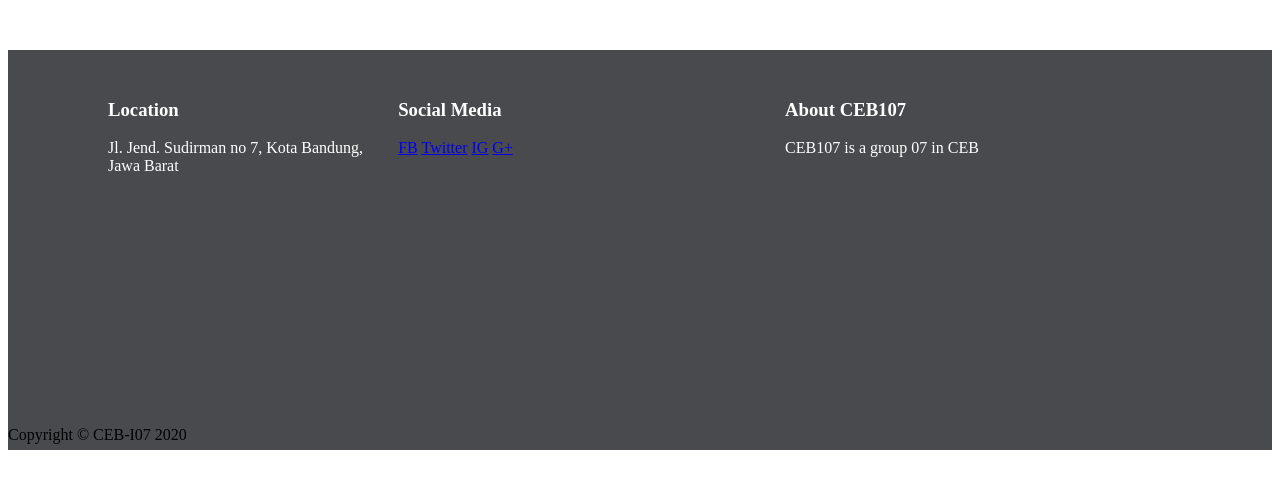
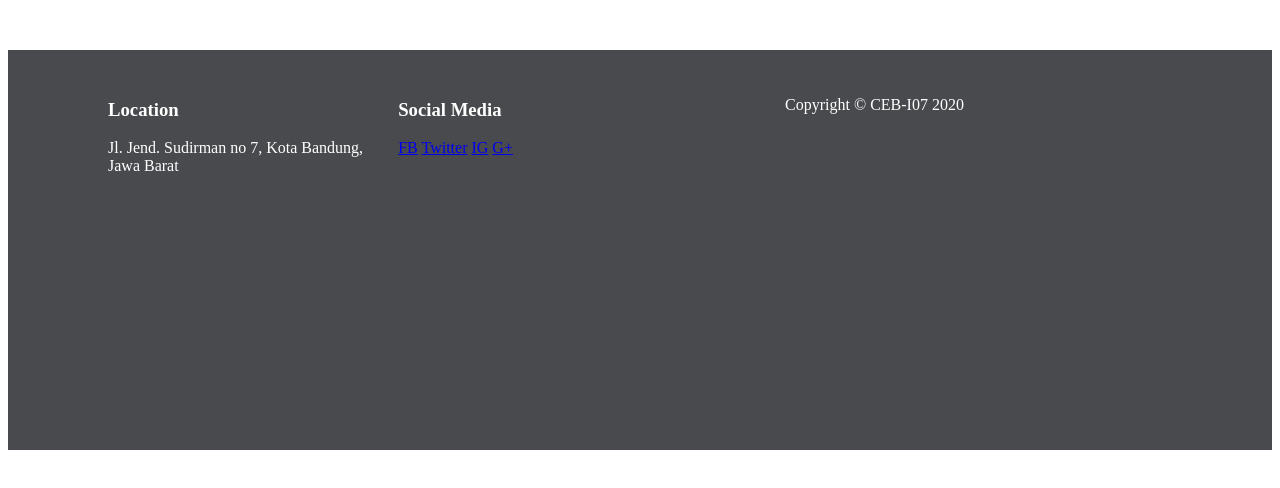
Before and after one commit to m-irvan/CEB-I07, a plain HTML site: page index.html in a window 1280 px wide. Drawn offline with Linux system fonts and the light colour scheme.

Commit message:
Update index.html

```diff
--- a/index.html
+++ b/index.html
@@ -18,12 +18,8 @@
           <a href="#">G+</a>
         </div>
         <div class="tentang">
-          <h3>About CEB107</h3>
-          <p>CEB107 is a group 07 in CEB</p>
+          <p>Copyright &copy; CEB-I07 2020</p>
         </div>
-      </div>
-      <div class="copyright">
-        <p>Copyright &copy; CEB-I07 2020</p>
       </div>
      </div>
   </body>
```
